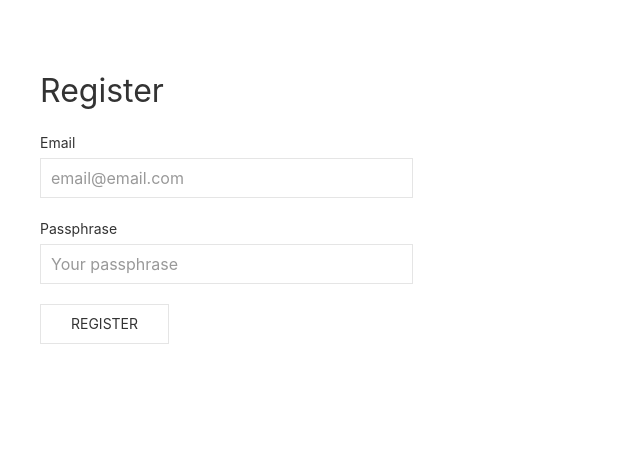
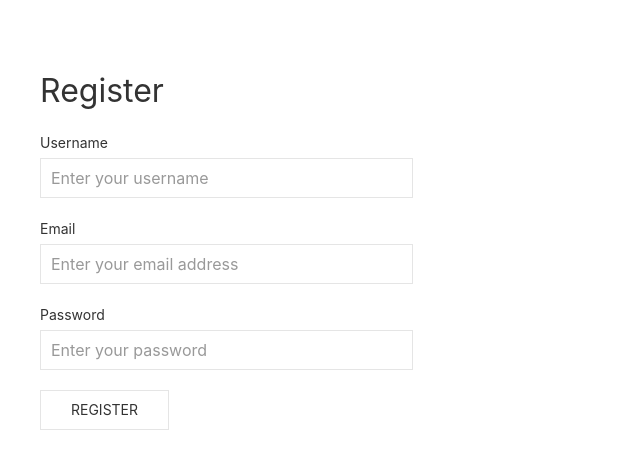
Before and after one commit to geraldaskastauna/PHP-Login-System, a PHP site: page /register.php in a window 1280 px wide. Shown: the top 469 px of the page, without its empty margins (0-640 px from the left). Run offline with PHP 8.4, Linux system fonts and the light colour scheme; some libraries are stand-ins or nearby versions.

Commit message:
Added username on register and a TODO list on index page

```diff
--- a/assets/js/main.js
+++ b/assets/js/main.js
@@ -6,15 +6,29 @@ $(document)
 	var _error = $(".js-error", _form);
 
 	var dataObj = {
-		email: $("input[type='email']", _form).val(),
-		password: $("input[type='password']", _form).val()
+		username: $(".username", _form).val(),
+		email: $(".email", _form).val(),
+		password: $(".password", _form).val()
 	};
 
-	if(dataObj.email.length < 6) {
-		_error
+	if (dataObj.username.length >= 16) {
+			_error
+			.text("Username is too long. Maximum characters allowed is 16.")
+			.show();
+		return false;
+
+	}	else if(dataObj.username.length < 4) {
+			_error
+			.text("Username is too short. Minimum characters allowed is 4.")
+			.show();
+		return false;
+
+	}	else if (dataObj.email.length < 6) {
+			_error
 			.text("Please enter a valid email address")
 			.show();
 		return false;
+
 	} else if (dataObj.password.length < 6) {
 		_error
 			.text("Please enter a passphrase that is at least 6 characters long.")
@@ -60,8 +74,8 @@ $(document)
 	var _error = $(".js-error", _form);
 
 	var dataObj = {
-		email: $("input[type='email']", _form).val(),
-		password: $("input[type='password']", _form).val()
+		email: $(".email", _form).val(),
+		password: $(".password", _form).val()
 	};
 
 	if(dataObj.email.length < 6) {
--- a/dashboard.php
+++ b/dashboard.php
@@ -28,7 +28,7 @@
 
   	<div class="uk-section uk-container">
 			<h2>Dashboard</h2>
-			<p>Hello, <?php echo $User->email; ?></p>
+			<p>Hello, <?php echo $User->username; ?></p>
 			<p>Register date: <?php echo $User->reg_time; ?></p>
 			<a href="/logout.php">Logout</a>
   	</div>
--- a/inc/classes/filter.php
+++ b/inc/classes/filter.php
@@ -20,6 +20,14 @@ class Filter {
 			$string = filter_var( $string , FILTER_SANITIZE_FULL_SPECIAL_CHARS);
 		}
 		return $string;
+	}
+
+	/**
+	 *  @param	string	$username		username to filter before putting inside InnoDB
+	 *  @return            			Filters and returns a valid or invalid username
+	 */
+	public static function Username( $username) {
+		return filter_var( $username , FILTER_SANITIZE_USERNAME);
 	}
 
 	/**
--- a/inc/classes/user.php
+++ b/inc/classes/user.php
@@ -22,7 +22,7 @@ class User {
 
 		$user_id = Filter::Int($user_id);
 
-		$user = $this->con->prepare("SELECT user_id, email, reg_time FROM users WHERE user_id = :user_id LIMIT 1");
+		$user = $this->con->prepare("SELECT user_id, username, email, reg_time FROM users WHERE user_id = :user_id LIMIT 1");
 		$user->bindParam(':user_id', $user_id, PDO::PARAM_INT);
 		$user->execute();
 
@@ -30,6 +30,7 @@ class User {
 			// User exists
 			$user = $user->fetch(PDO::FETCH_OBJ);
 
+			$this->username =(string) $user->username;
 			$this->email		=(string) $user->email;
 			$this->user_id	=(int) $user->user_id;
 			$this->reg_time	=(string) $user->reg_time;
@@ -45,7 +46,7 @@ class User {
 
 			$email = (string) Filter::String($email);
 
-		  $findUser = $con->prepare("SELECT user_id, password FROM users WHERE email = LOWER(:email) LIMIT 1");
+		  $findUser = $con->prepare("SELECT user_id, username, password FROM users WHERE email = LOWER(:email) LIMIT 1");
 		  $findUser->bindParam(':email', $email, PDO::PARAM_STR);
 		  $findUser->execute();
 
@@ -57,6 +58,22 @@ class User {
 		  return $user_found;
 		}
 
+		public static function FindUsername($username, $return_assoc = false) {
 
+				$con = DB::getConnection();
+
+				$username = (string) Filter::String($username);
+
+			  $findUsername = $con->prepare("SELECT user_id, email, password FROM users WHERE username = :username LIMIT 1");
+			  $findUsername->bindParam(':username', $username, PDO::PARAM_STR);
+			  $findUsername->execute();
+
+			  if($return_assoc) {
+			    return $findUsername->fetch(PDO::FETCH_ASSOC);
+			  }
+
+			  $username_found = (boolean) $findUsername->rowCount();
+			  return $username_found;
+			}
 }
 ?>
--- a/login.php
+++ b/login.php
@@ -33,14 +33,14 @@
 			    <div class="uk-margin">
 			        <label class="uk-form-label" for="form-stacked-text">Email</label>
 			        <div class="uk-form-controls">
-			            <input class="uk-input" id="form-stacked-text" type="email" required='required' placeholder="email@email.com">
+			            <input class="uk-input email" id="form-stacked-text" type="email" required='required' placeholder="email@email.com">
 			        </div>
 			    </div>
 
 			    <div class="uk-margin">
 			        <label class="uk-form-label" for="form-stacked-text">Password</label>
 			        <div class="uk-form-controls">
-			            <input class="uk-input" id="form-stacked-text" type="password" required='required' placeholder="Your Password">
+			            <input class="uk-input password" id="form-stacked-text" type="password" required='required' placeholder="Your Password">
 			        </div>
 			    </div>
 
--- a/register.php
+++ b/register.php
@@ -30,19 +30,27 @@
 
 				<h2>Register</h2>
 
+				<div class="uk-margin">
+						<label class="uk-form-label" for="form-stacked-text">Username</label>
+						<div class="uk-form-controls">
+								<input class="uk-input username" id="form-stacked-text" type="text" required='required' placeholder="Enter your username">
+						</div>
+				</div>
+
 			    <div class="uk-margin">
 			        <label class="uk-form-label" for="form-stacked-text">Email</label>
 			        <div class="uk-form-controls">
-			            <input class="uk-input" id="form-stacked-text" type="email" required='required' placeholder="email@email.com">
+			            <input class="uk-input email" id="form-stacked-text" type="email" required='required' placeholder="Enter your email address">
 			        </div>
 			    </div>
 
 			    <div class="uk-margin">
-			        <label class="uk-form-label" for="form-stacked-text">Passphrase</label>
+			        <label class="uk-form-label" for="form-stacked-text">Password</label>
 			        <div class="uk-form-controls">
-			            <input class="uk-input" id="form-stacked-text" type="password" required='required' placeholder="Your passphrase">
+			            <input class="uk-input password" id="form-stacked-text" type="password" required='required' placeholder="Enter your password">
 			        </div>
 			    </div>
+
 
 			    <div class="uk-margin uk-alert uk-alert-danger js-error" style='display: none;'></div>
 
```
Also changed, not shown: ajax/register.php (+11 -2 lines), index.php (+7 -0 lines).
